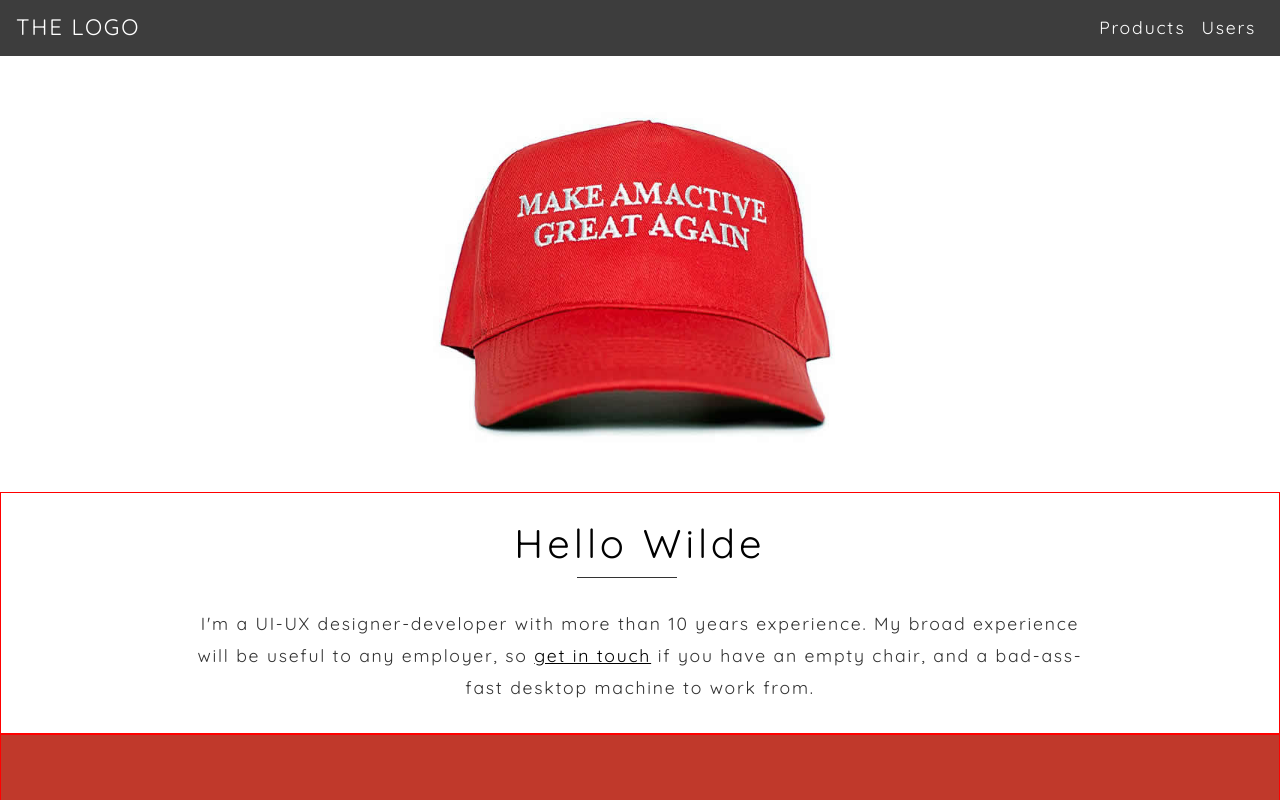
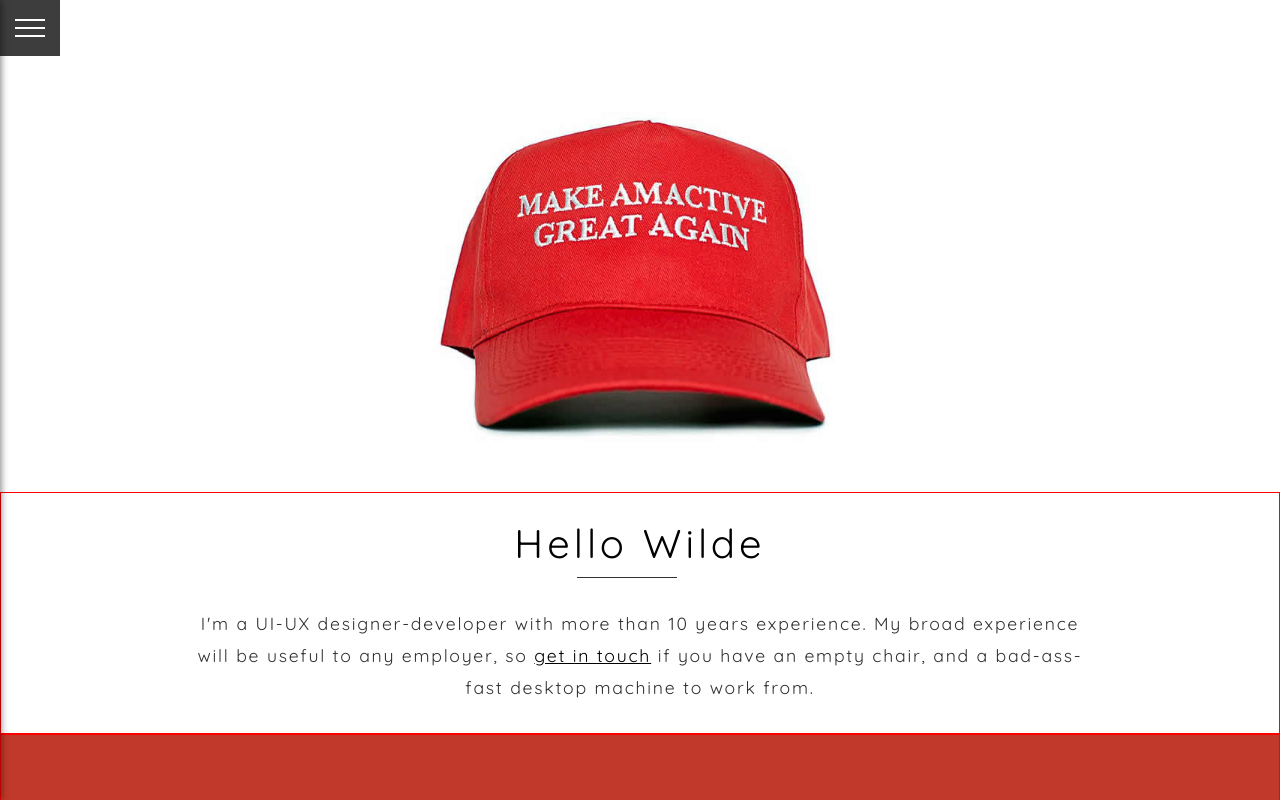
Before and after one commit to almack131216/amactive2020, a React (Create React App) app: page / in a window 1280 px wide. Shown: the top 800 px of the page. Built offline with nearby package versions, Linux system fonts and the light colour scheme.

Commit message:
NAV | conditionally set toolbar

```diff
--- a/src/App.tsx
+++ b/src/App.tsx
@@ -6,7 +6,7 @@ import ImgBanner from "./components/ImgBanner/ImgBanner";
 import Portfolio from "./components/Portfolio/Portfolio";
 import TitleSection from "./components/TitleSection/TitleSection";
 import Clients from "./components/Clients/Clients";
-// import Contact from "./components/Contact/Contact";
+import Contact from "./components/Contact/Contact";
 import SiteData from "./assets/api/data.json";
 import Toolbar from "./components/Toolbar/Toolbar";
 import SideDrawer from "./components/SideDrawer/SideDrawer";
@@ -51,7 +51,11 @@ class App extends React.Component<any, any> {
     return (
       <div className="App">
         {/* <Navigation /> */}
-        <Toolbar drawerClickHandler={this.drawerToggleClickHandler} />
+        <Toolbar
+          brandName={false}
+          navigation={false}
+          drawerClickHandler={this.drawerToggleClickHandler}
+        />
         <SideDrawer
           show={this.state.sideDrawerOpen}
           navigation={this.state.data.navigation}
@@ -89,7 +93,7 @@ class App extends React.Component<any, any> {
           />
           <Clients data={this.state.data.clients} />
         </main>
-        {/* <Contact /> */}
+        <Contact id={this.state.data.contact.id} />
       </div>
     );
   }
--- a/src/assets/api/data.json
+++ b/src/assets/api/data.json
@@ -1,19 +1,61 @@
 {
   "date": "191116",
   "tmpPath": "./assets/img/",
+  "brandName": "amactive",
   "header": {
     "img": {
       "src": "/assets/img/maga-cap.jpg",
       "alt": "Make Amactive Great Again!"
     }
   },
+  "contact": {
+    "id": "contact",
+    "name": "Alex Mackenzie",
+    "email": "alex@amactive.net"
+  },
   "navigation": [
-    { "id": "top", "title": "Home", "url": "#top" },
-    { "id": "about", "title": "About", "url": "#about" },
-    { "id": "skills", "title": "Skills", "url": "#services" },
-    { "id": "portfolio", "title": "Portfolio", "url": "#portfolio" },
-    { "id": "clients", "title": "Clients", "url": "#clients" },
-    { "id": "contact", "title": "Contact", "url": "#contact" }
+    {
+      "id": "top",
+      "title": "Home",
+      "url": "#top",
+      "navTop": false,
+      "navSide": false
+    },
+    {
+      "id": "about",
+      "title": "About",
+      "url": "#about",
+      "navTop": true,
+      "navSide": true
+    },
+    {
+      "id": "skills",
+      "title": "Skills",
+      "url": "#services",
+      "navTop": true,
+      "navSide": true
+    },
+    {
+      "id": "portfolio",
+      "title": "Portfolio",
+      "url": "#portfolio",
+      "navTop": true,
+      "navSide": true
+    },
+    {
+      "id": "clients",
+      "title": "Clients",
+      "url": "#clients",
+      "navTop": true,
+      "navSide": true
+    },
+    {
+      "id": "contact",
+      "title": "Contact",
+      "url": "#contact",
+      "navTop": true,
+      "navSide": true
+    }
   ],
   "about": {
     "id": "about",
--- a/src/components/SideDrawer/SideDrawer.js
+++ b/src/components/SideDrawer/SideDrawer.js
@@ -7,13 +7,13 @@ const sideDrawer = props => {
   }
 
   const navLinks = props.navigation.map((link, index) => {
-    return (
-      <li>
+    return link.navSide ? (
+      <li key={index}>
         <a href={link.url} title="Link to {link.title}">
           {link.title}
         </a>
       </li>
-    );
+    ) : null;
   });
 
   return (
--- a/src/components/SideDrawer/SideDrawer.scss
+++ b/src/components/SideDrawer/SideDrawer.scss
@@ -44,8 +44,8 @@
   }
 }
 
-@media (min-width: 769px) {
-  .side-drawer {
-    display: none;
-  }
-}
+// @media (min-width: 769px) {
+//   .side-drawer {
+//     display: none;
+//   }
+// }
--- a/src/components/Toolbar/Toolbar.js
+++ b/src/components/Toolbar/Toolbar.js
@@ -1,30 +1,54 @@
 import React from "react";
 import DrawerToggleButton from "../SideDrawer/DrawerToggleButton";
 
-const toolbar = props => (
-  <header className="toolbar">
+const toolbar = props => {
+  let drawerClasses = "side-drawer";
+  if (props.show) {
+    drawerClasses = "side-drawer open";
+  }
+
+  const classes = [];
+  classes.push("toolbar");
+  if (props.navigation) {
+    classes.push("has-toolbar");
+  } else {
+    classes.push("no-toolbar");
+  }
+
+  const navLinks = props.navigation
+    ? props.navigation.map((link, index) => {
+        return link.navTop ? (
+          <li key={index}>
+            <a href={link.url} title="Link to {link.title}">
+              {link.title}
+            </a>
+          </li>
+        ) : null;
+      })
+    : null;
+
+  return (
+    <header className={classes.join(" ")}>
       <nav className="toolbar__navigation">
         <div className="toolbar__toggle-button">
           <DrawerToggleButton
             click={props.drawerClickHandler}
           ></DrawerToggleButton>
         </div>
+        {props.brandName ? (
           <div className="toolbar__logo">
-        <a href="/">THE LOGO</a>
+            <a href="/">{props.brandName}</a>
           </div>
+        ) : null}
         <div className="spacer" />
+        {navLinks ? (
           <div className="toolbar__navigation-items">
-        <ul>
-          <li>
-            <a href="/">Products</a>
-          </li>
-          <li>
-            <a href="/">Users</a>
-          </li>
-        </ul>
+            <ul>{navLinks}</ul>
           </div>
+        ) : null}
       </nav>
     </header>
   );
+};
 
 export default toolbar;
--- a/src/components/Toolbar/Toolbar.scss
+++ b/src/components/Toolbar/Toolbar.scss
@@ -1,5 +1,8 @@
 .toolbar {
   width: 100%;
+  &.no-toolbar {
+    width: 60px;
+  }
   position: fixed;
   top: 0;
   left: 0;
@@ -12,11 +15,11 @@
   display: flex;
   height: 100%;
   align-items: center;
-  padding: 0 1rem;
+  padding: 0 $offset-g1;
 }
 
 .toolbar__logo {
-  margin-left: 1rem;
+  margin-left: $offset-g1;
 }
 
 .toolbar__logo a {
@@ -34,34 +37,34 @@
   margin: 0;
   padding: 0;
   display: flex;
-}
 
-.toolbar__navigation-items ul li {
-  padding: 0 0.5rem;
-}
+  li {
+    padding: 0 0.5rem;
 
-.toolbar__navigation-items a {
-  color: white;
-  text-decoration: none;
-}
+    a {
+      color: white;
+      text-decoration: none;
 
-.toolbar__navigation-items a:hover,
-.toolbar__navigation-items a:active {
-  color: orange;
-}
-
-@media (max-width: 768px) {
-  .toolbar__navigation-items {
-    display: none;
+      &:hover,
+      &:active {
+        color: orange;
+      }
+    }
   }
 }
 
-@media (min-width: 769px) {
-  .toolbar__toggle-button {
-    display: none;
-  }
+// @media (max-width: 768px) {
+//   .toolbar__navigation-items {
+//     display: none;
+//   }
+// }
 
-  .toolbar__logo {
-    margin-left: 0;
-  }
-}
+// @media (min-width: 769px) {
+//   .toolbar__toggle-button {
+//     display: none;
+//   }
+
+//   .toolbar__logo {
+//     margin-left: 0;
+//   }
+// }
--- a/src/index.tsx
+++ b/src/index.tsx
@@ -5,7 +5,7 @@ import App from "./App";
 import * as serviceWorker from "./serviceWorker";
 
 ReactDOM.render(
-  <App appTitle="amactive 2020 | MAKE AMACTIVE GREAT AGAIN" />,
+  <App id="top" appTitle="amactive 2020 | MAKE AMACTIVE GREAT AGAIN" />,
   document.getElementById("root")
 );
 
```
Lines whose indentation alone changed are shown as unchanged.
